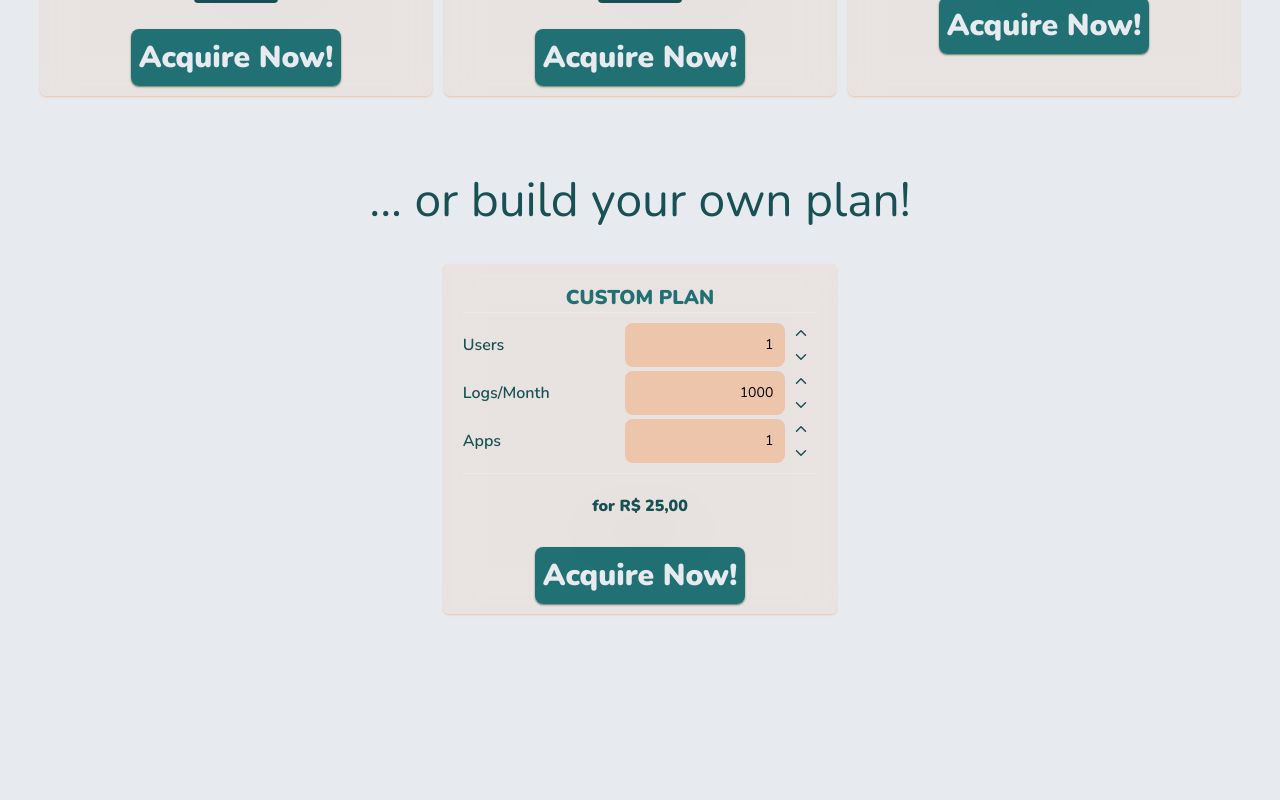
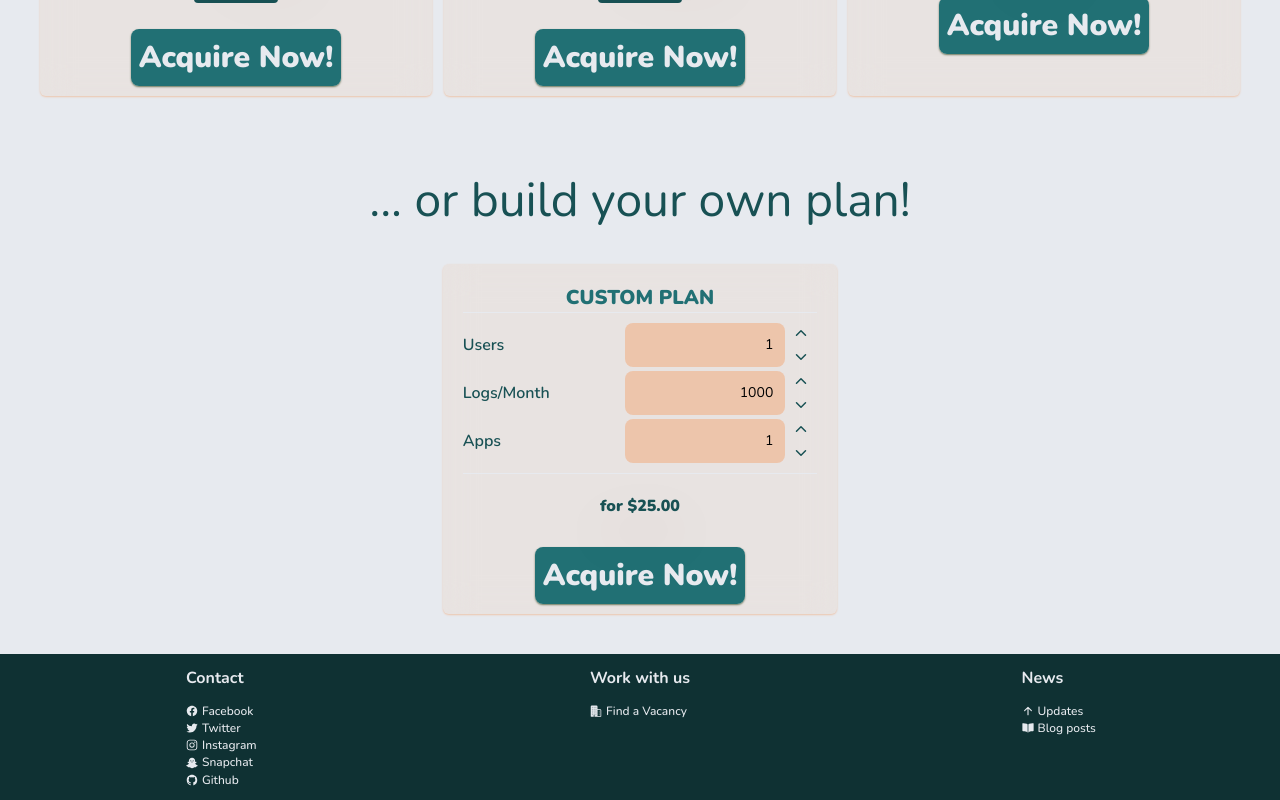
Before and after one commit to araujoarthur/logit-mainpage, a React (Vite) app: page / in a window 1280 px wide. Shown: the part 1885-2685 px from the top of the page. Before the commit the page ends 2539 px from the top, so only its background shows below. Built offline with nearby package versions, Linux system fonts and the light colour scheme.

Commit message:
Logit MainPage Structure Finished

```diff
--- a/src/App.jsx
+++ b/src/App.jsx
@@ -7,6 +7,7 @@ import ButtonBox from './ButtonBox'
 import PricingGrid, { PricingBox, PlanBenefits, PlanBenefit } from './PricingGrid'
 import PurchaseBox from "./PurchaseBox"
 import CustomPlan from './CustomPlan'
+import Footer from './Footer'
 import { IoRocket, IoHelpCircle } from 'react-icons/io5'
 import './index.css'
 
@@ -99,6 +100,7 @@ class App extends React.Component {
             <div></div>
           </PricingGrid>
         </div>
+        <Footer></Footer>
       </>
     );
   }
--- a/src/CustomPlan.jsx
+++ b/src/CustomPlan.jsx
@@ -41,7 +41,7 @@ export default class CustomPlan extends React.Component {
     render() {
         const { users: usersPrice, logs: logsPrice, apps: appsPrice } = this.state.purchaseValue;
         return (
-            <PricingBox planName="Custom Plan" purchaseBox={<PurchaseBox priceFor={usersPrice + logsPrice + appsPrice} />}>
+            <PricingBox planName="Custom Plan" purchaseBox={<PurchaseBox locale="en-US" currency="USD" priceFor={usersPrice + logsPrice + appsPrice} />}>
                 <SelectUtility
                     utilityIdentifier="users"
                     onChange={this.handleChange}
--- /dev/null
+++ b/src/Footer.jsx
@@ -0,0 +1,68 @@
+import React from 'react'
+import { IoCaretForward, IoLogoFacebook, IoLogoTwitter, IoBook, IoBusiness, IoArrowUp, IoLogoInstagram, IoLogoGithub, IoLogoSnapchat} from 'react-icons/io5'
+import IconWrapper from './IconWrapper'
+
+export default class Footer extends React.Component {
+        render() {
+            return (
+                <footer className='p-3 bg-darkerpetrol'>
+                    <div className="justify-items-center grid grid-cols-1 md:grid-cols-3">
+                        <FooterColumn title="Contact">
+                            <FooterList>
+                                <FooterListItem icon={<IoLogoFacebook />} href="http://facebook.com">Facebook</FooterListItem>
+                                <FooterListItem icon={<IoLogoTwitter />} href="http://twitter.com">Twitter</FooterListItem>
+                                <FooterListItem icon={<IoLogoInstagram />} href="http://instagram.com">Instagram</FooterListItem>
+                                <FooterListItem icon={<IoLogoSnapchat />} href="http://snapchat.com">Snapchat</FooterListItem>
+                                <FooterListItem icon={<IoLogoGithub />} href="https://github.com/araujoarthur/logit-mainpage">Github</FooterListItem>
+                            </FooterList>
+                        </FooterColumn>
+                        <FooterColumn title="Work with us">
+                            <FooterList>
+                                <FooterListItem icon={<IoBusiness/>} href="#">Find a Vacancy</FooterListItem>
+                            </FooterList>
+                        </FooterColumn>
+                        <FooterColumn title="News">
+                            <FooterList>
+                                <FooterListItem icon={<IoArrowUp/>} href="#">Updates</FooterListItem>
+                                <FooterListItem icon={<IoBook/>} href="#">Blog posts</FooterListItem>
+                            </FooterList>
+                        </FooterColumn>
+                    </div>
+
+                </footer>
+            );
+        }
+}
+
+const FooterColumn = ( { title, children } ) => {
+    return (
+        <div className="mt-2 mb-2 md:mt-0 md:mb-0 text-icewhite font-nunito font-bold">
+            <h3 clasName="uppercase">{title}</h3>
+            <div className="font-medium text-xs text-left mt-3">
+                {children}
+            </div>
+        </div>
+    );
+}
+
+const FooterList = ( { children } ) => {
+    return (
+        <>
+            <ul>
+                { children }
+            </ul>
+        </>
+
+    );
+}
+
+const FooterListItem = ( {children, icon = <IoCaretForward />, href}) => {
+    return (
+        <li className='align-middle'>
+            <a href={href}>
+                <IconWrapper className="align-middle"icon={icon}/>
+                <span className='align-middle'>{children}</span>
+            </a>
+        </li>
+    );
+}
```
